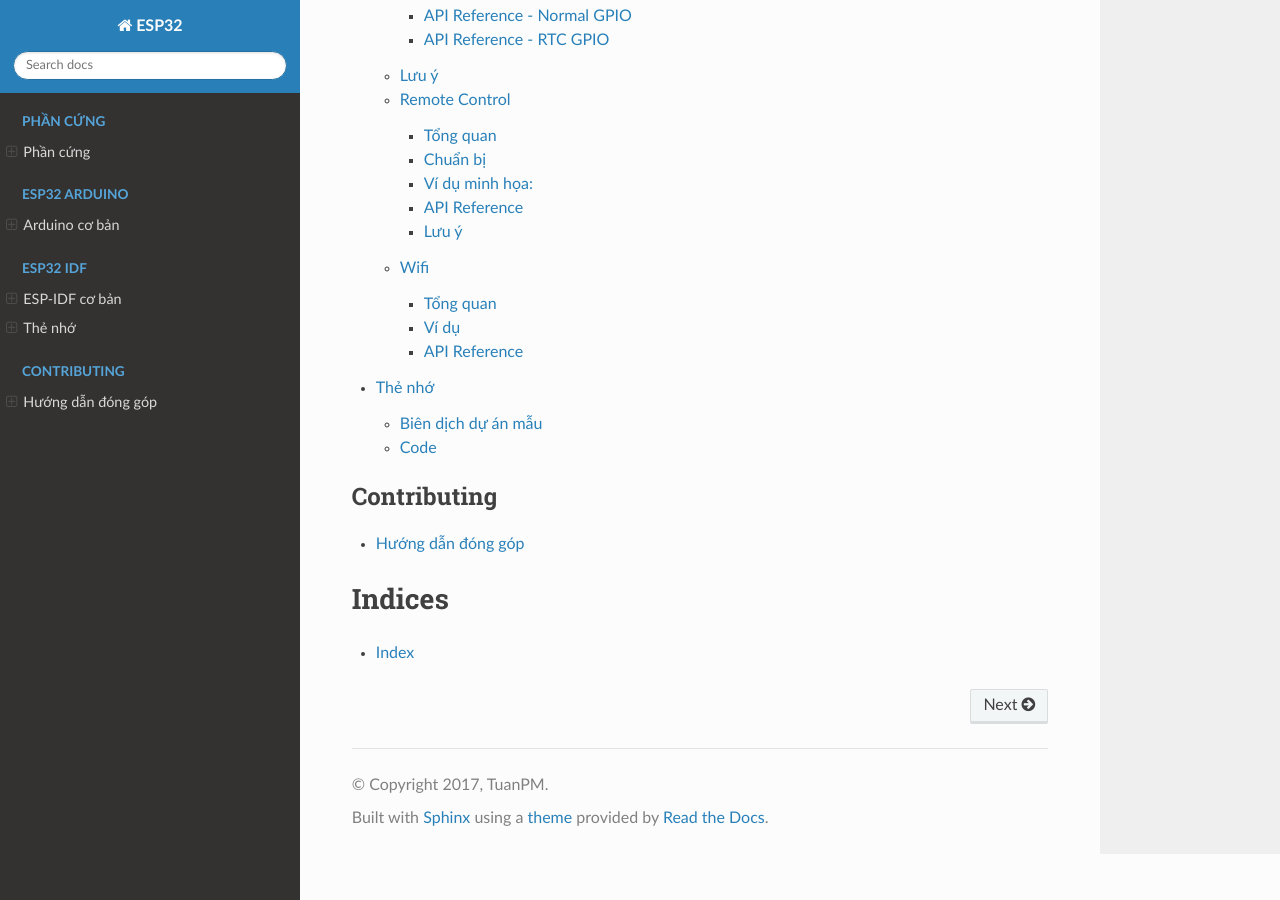
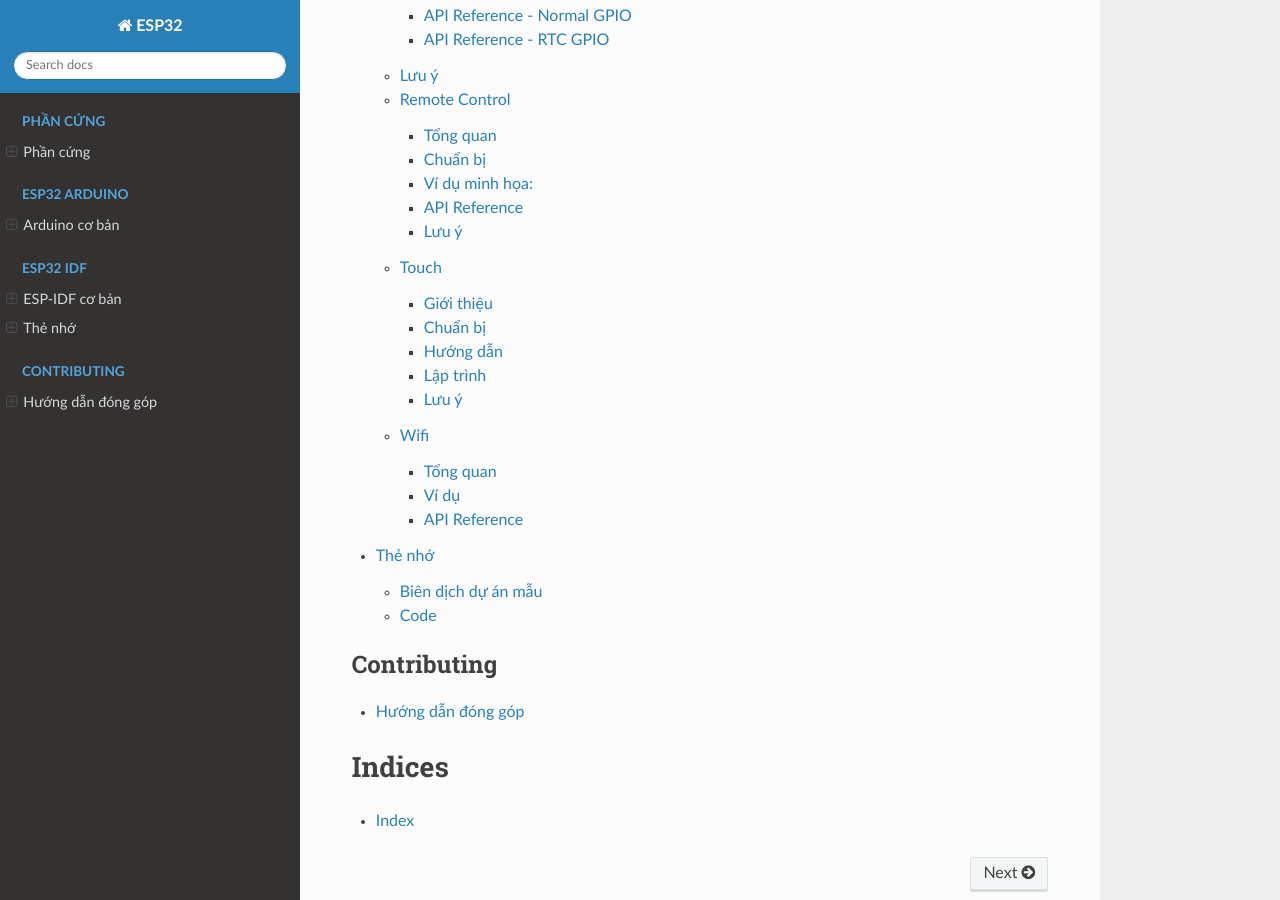
Before and after one commit to esp32vn/esp32.vn, a Sphinx documentation site: the page built from docs/index.rst, in a window 1280 px wide and 900 px high, scrolled down 4164 px. Built offline with Sphinx 7.4.7 and the Read the Docs theme 2.0.0, drawn with Linux system fonts in a browser that asks for light colours; some of the changed lines change nothing that is shown.

Commit message:
add touch (#16)
* add touch

* fix touch

* fix index

```diff
--- a/docs/idf/adc.rst
+++ b/docs/idf/adc.rst
@@ -2,7 +2,7 @@
 ============================
 
 Tổng quan
---------
+---------
 
 ESP32 tích hợp 12-bit SAR (Successive Approximation Register) ADCs và hỗ trợ đo trên 18 chân analog. Một trong số các chân này được dùng để xây dựng bộ khuyếch đại có độ lợi khả trình (programmable gain amplifier) nhằm đo các tín hiệu analog yếu.
 
--- a/docs/idf/index.rst
+++ b/docs/idf/index.rst
@@ -16,4 +16,5 @@
    I2C <i2c>
    GPIO (Bao gồm RTC low power I/O) <gpio>
    Remote Control <RMT>
+   Touch  <touch_pad>
    Wifi <wifi>
--- /dev/null
+++ b/docs/idf/touch_pad.rst
@@ -0,0 +1,156 @@
+Lập trình cảm ứng với ESP32 IDF
+-------------------------------
+
+Giới thiệu
+==========
+
+* ESP32 hỗ trợ đọc lên đến 10 bộ cảm biến cảm ứng điện dung (T0 - T9), được kết nối với các chân GPIO cụ thể:
+
+  * ``TOUCH_PAD_NUM0``: Touch pad channel 0 là ``GPIO4``
+  * ``TOUCH_PAD_NUM1``: Touch pad channel 0 là ``GPIO0``
+  * ``TOUCH_PAD_NUM2``: Touch pad channel 0 là ``GPIO2``
+  * ``TOUCH_PAD_NUM3``: Touch pad channel 0 là ``GPIO15``
+  * ``TOUCH_PAD_NUM4``: Touch pad channel 0 là ``GPIO13``
+  * ``TOUCH_PAD_NUM5``: Touch pad channel 0 là ``GPIO12``
+  * ``TOUCH_PAD_NUM6``: Touch pad channel 0 là ``GPIO14``
+  * ``TOUCH_PAD_NUM7``: Touch pad channel 0 là ``GPIO27``
+  * ``TOUCH_PAD_NUM8``: Touch pad channel 0 là ``GPIO33``
+  * ``TOUCH_PAD_NUM9``: Touch pad channel 0 là ``GPIO32``
+
+* Dưới đây là ví dụ đọc và hiển thị giá trị từ các cảm biến cảm ứng điện dung được kết nối với kênh T0 ``GPIO4`` lập trình trên board ESP32-Wifi-Uno.
+
+* Khi đã được cấu hình, ESP32 liên tục đo điện dung của cảm biến cảm ứng. Điện dung lớn khi ngón tay chạm vào Touch PAD và giá trị đo sẽ nhỏ. Trong trường hợp ngược lại, khi không được chạm, giá trị điện dung nhỏ và giá trị đo lớn.
+
+Chuẩn bị
+========
+
++-------------------------------+--------------------------------------------+
+| **Phần cứng**                 | **Link**                                   |
++===============================+============================================+
+| Board ESP32-Wifi-Uno          | https://github.com/esp32vn/esp32-iot-uno   |
++-------------------------------+--------------------------------------------+
+
+Hướng dẫn
+=========
+
+Tải dự án mẫu:
+**************
+.. code:: bash
+
+    git clone https://github.com/espressif/esp-idf.git
+
+Include
+*******
+.. code:: cpp
+
+    #include "freertos/FreeRTOS.h"
+    #include "freertos/task.h"
+    #include "driver/touch_pad.h"
+
+* ``freertos/FreeRTOS.h``: Thư viện này bao gồm các thiết lập cấu hình yêu cầu để chạy freeRTOS.
+* ``freertos/task.h``: Cung cấp chức năng đa nhiệm.
+* ``driver/touch_pad.h``: Bao gồm cấu hình, thiết lập liên quan đến cảm ứng. Chức năng của nó như là hệ thống khởi tạo.
+
+API
+***
+.. code:: cpp
+
+		touch_pad_init();
+
+* Chức năng khởi tạo module touch pad , kích hoạt module cảm ứng hoạt động.
+
+.. code:: cpp
+
+		touch_pad_read(touch_pad_t touch_num, uint16_t * touch_value);
+
+* Có 1 đối số được truyền vào hàm và 1 con trỏ trả về giá trị:
+
+  * ``touch_pad_t touch_num``: Lựa chon kênh cảm ứng
+
+    *	``TOUCH_PAD_NUM0`` ... ``TOUCH_PAD_NUM9``  hoặc ``0`` ... ``9``.
+
+  * ``uint16_t * touch_value``	: Giá trị trả về  kiểu số nguyên 16 bit của cảm biến.
+
+Make file:
+**********
+.. code:: bash
+
+    PROJECT_NAME := myProject
+    include $(IDF_PATH)/make/project.mk
+
+* ``PROJECT_NAME := myProject`` : Tạo ra một mã nhị phân với tên này tức là - myProject.bin, myProject.elf.
+
+Lập trình
+=========
+    Bây giờ, bạn có thể xem code hoàn chỉnh.
+
+.. code:: cpp
+
+    /* Touch Pad Read Example
+
+      This example code is in the Public Domain (or CC0 licensed, at your option.)
+
+      Unless required by applicable law or agreed to in writing, this
+      software is distributed on an "AS IS" BASIS, WITHOUT WARRANTIES OR
+      CONDITIONS OF ANY KIND, either express or implied.
+    */
+    #include <stdio.h>
+    #include "freertos/FreeRTOS.h"
+    #include "freertos/task.h"
+
+    #include "driver/touch_pad.h"
+
+    /*
+      Read values sensed at T0 (GPIO4) available touch pads.
+      Print out values in a loop on a serial monitor.
+    */
+    static void tp_example_read_task(void *pvParameter)
+    {
+      while (1) {
+          uint16_t touch_value;
+
+          ESP_ERROR_CHECK(touch_pad_read(TOUCH_PAD_NUM0, &touch_value));
+          printf("T:%4d \n", touch_value);
+          vTaskDelay(500 / portTICK_PERIOD_MS);
+      }
+    }
+
+    void app_main()
+    {
+      // Initialize touch pad peripheral
+      touch_pad_init();
+
+      // Start task to read values sensed by pads
+      xTaskCreate(&tp_example_read_task, "touch_pad_read_task", 2048, NULL, 5, NULL);
+    }
+
+Hướng dẫn config, nạp và debug chương trình:
+********************************************
+
+.. code:: cpp
+
+    make menuconfig
+    make flash
+    make moniter
+
+Hiển thị một số giá trị thu được trên terminal:
+***********************************************
+
+.. code:: cpp
+
+    T0:1043
+    T0:1107
+    T0:1109
+    T0:17
+    T0:19
+    T0:11
+    T0:999
+    T0:1104
+    T0:1103
+    T0:1102
+
+Lưu ý
+=====
+* Hướng dẫn cài đặt `ESP-IDF <https://esp-idf.readthedocs.io/en/latest/index.html>`_
+* Nạp và Debug chương trình `xem tại đây <https://esp-idf.readthedocs.io/en/latest/index.html>`_
+* Tài nguyên hệ thống xem `tại đây <https://github.com/espressif/esp-idf>`_
```
